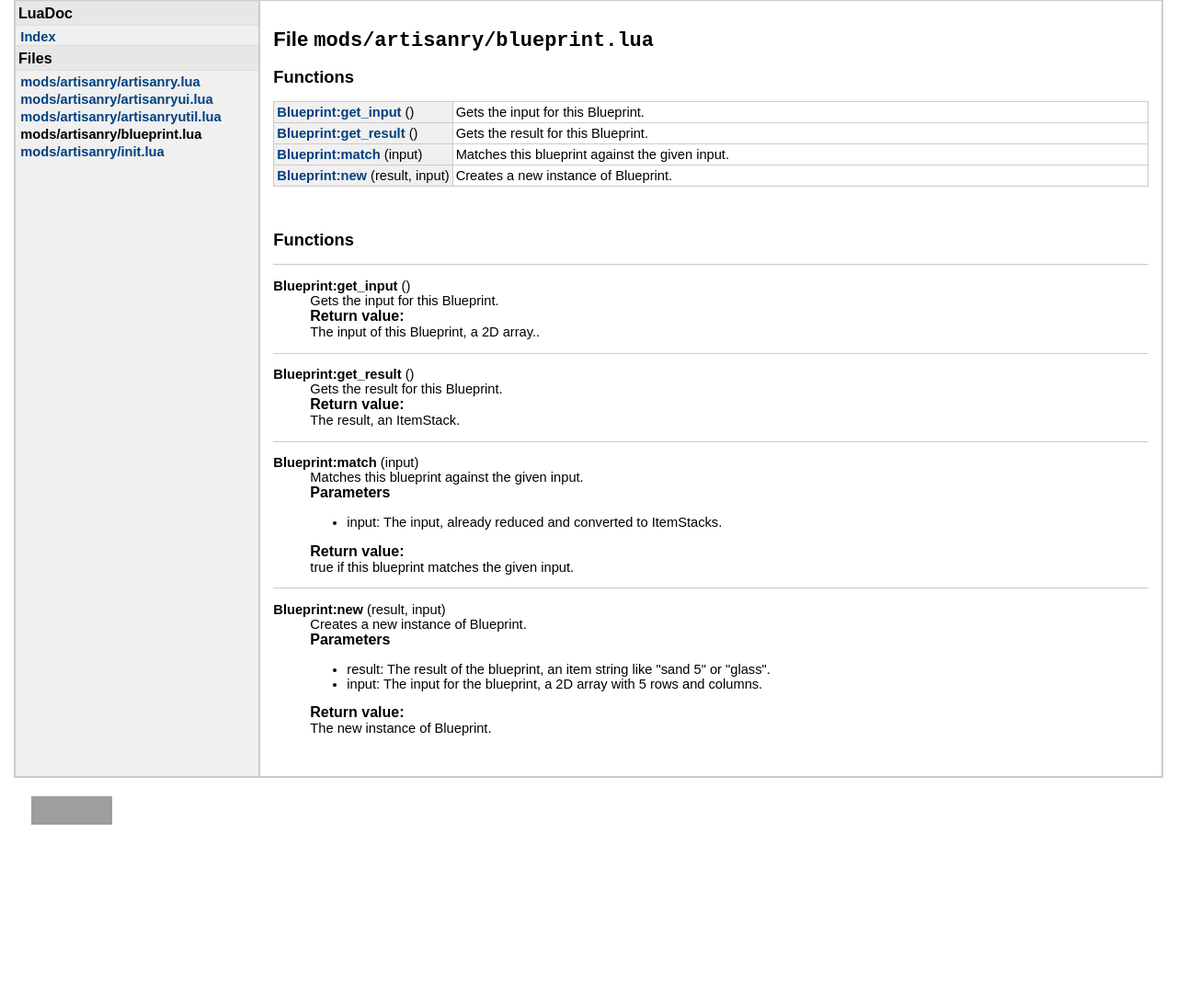
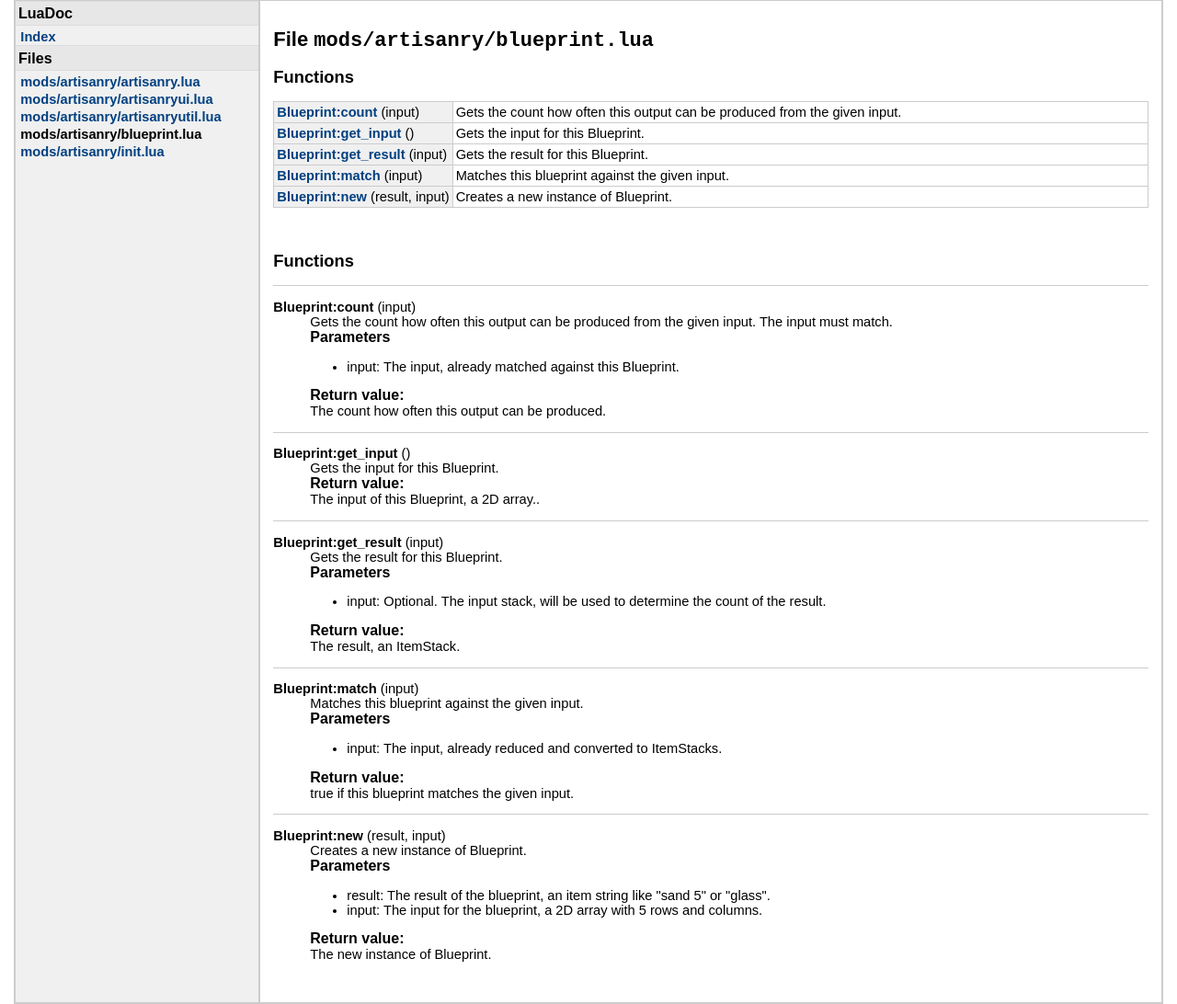
Before and after one commit to minetest-australopithecus/minetest-australopithecus-artisanry, a plain HTML site: page doc/files/mods/artisanry/blueprint.html in a window 1280 px wide. Shown: the top 1092 px of the page at 92% size. Before the commit the page ends 920 px from the top, so only its background shows below. Drawn offline with Linux system fonts and the light colour scheme; grey boxes are pictures that could not be loaded.

Commit message:
Added function to get the result count.

```diff
--- a/doc/files/mods/artisanry/blueprint.html
+++ b/doc/files/mods/artisanry/blueprint.html
@@ -80,12 +80,17 @@
 <table class="function_list">
 
     <tr>
+    <td class="name" nowrap><a href="#Blueprint:count">Blueprint:count</a>&nbsp;(input)</td>
+    <td class="summary">Gets the count how often this output can be produced from the given input.</td>
+    </tr>
+
+    <tr>
     <td class="name" nowrap><a href="#Blueprint:get_input">Blueprint:get_input</a>&nbsp;()</td>
     <td class="summary">Gets the input for this Blueprint.</td>
     </tr>
 
     <tr>
-    <td class="name" nowrap><a href="#Blueprint:get_result">Blueprint:get_result</a>&nbsp;()</td>
+    <td class="name" nowrap><a href="#Blueprint:get_result">Blueprint:get_result</a>&nbsp;(input)</td>
     <td class="summary">Gets the result for this Blueprint.</td>
     </tr>
 
@@ -117,6 +122,35 @@
 
 
 
+<dt><a name="Blueprint:count"></a><strong>Blueprint:count</strong>&nbsp;(input)</dt>
+<dd>
+Gets the count how often this output can be produced from the given input. The input must match.
+
+
+<h3>Parameters</h3>
+<ul>
+
+	<li>
+	  input: The input, already matched against this Blueprint.
+	</li>
+
+</ul>
+
+
+
+
+
+
+<h3>Return value:</h3>
+The count how often this output can be produced.
+
+
+
+</dd>
+
+
+
+
 <dt><a name="Blueprint:get_input"></a><strong>Blueprint:get_input</strong>&nbsp;()</dt>
 <dd>
 Gets the input for this Blueprint.
@@ -137,10 +171,19 @@ The input of this Blueprint, a 2D array..
 
 
 
-<dt><a name="Blueprint:get_result"></a><strong>Blueprint:get_result</strong>&nbsp;()</dt>
+<dt><a name="Blueprint:get_result"></a><strong>Blueprint:get_result</strong>&nbsp;(input)</dt>
 <dd>
 Gets the result for this Blueprint.
 
+
+<h3>Parameters</h3>
+<ul>
+
+	<li>
+	  input: Optional. The input stack, will be used to determine the count of the result.
+	</li>
+
+</ul>
 
 
 
```
Also changed, not shown: 2 other files.
